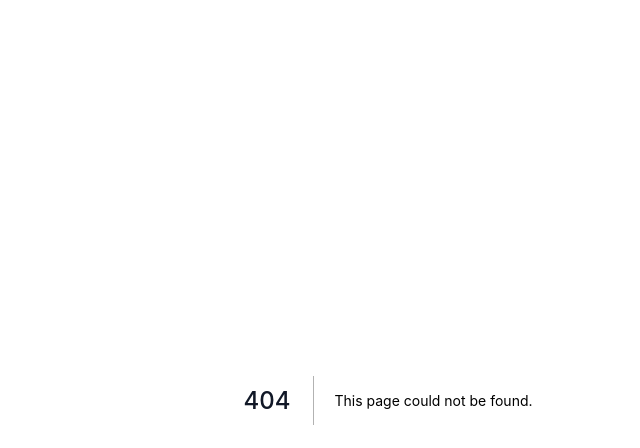
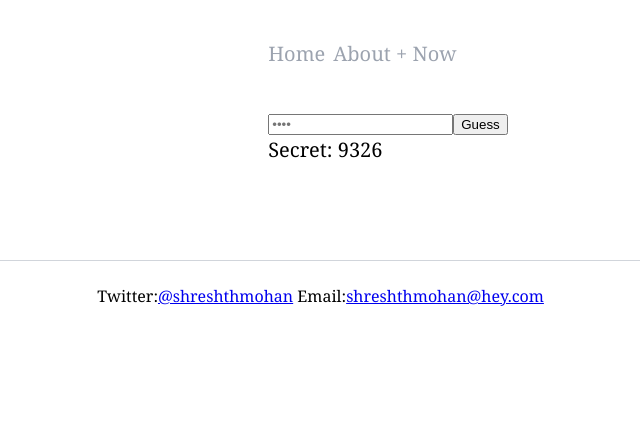
Before and after one commit to shreshthmohan/next-blog, a Next.js app: page /bullsandcows in a window 1280 px wide. Before the commit this address had no page. Shown: the top 448 px of the page, without its empty margins (252-892 px from the left). Built offline with nearby package versions, Linux system fonts and the light colour scheme.

Commit message:
bulls and cows, layout, styling

```diff
--- /dev/null
+++ b/components/BullsAndCows/checkGuess.ts
@@ -0,0 +1,16 @@
+export function checkGuess(targetGuess: string, currentGuess: string) {
+  // both arguments should be pre-validated
+  // 1. same length
+  // 2. same chosen format (number vs number ...)
+
+  let bulls = 0
+  let cows = 0
+  for (let i = 0; i < currentGuess.length; i++) {
+    if (targetGuess[i] === currentGuess[i]) {
+      bulls++
+    } else if (targetGuess.indexOf(currentGuess[i]) > -1) {
+      cows++
+    }
+  }
+  return { bulls, cows }
+}
--- /dev/null
+++ b/components/BullsAndCows/genRandom.ts
@@ -0,0 +1,21 @@
+export function generateRandomNumber(digits: number = 4): string {
+  // digits: cannot be more than 10
+
+  // between 0 and 1 (can't be one)
+  // between 0 and 9 (both inclusive)
+  if (digits > 10) {
+    // TODO validation at input also
+    return
+  }
+  const numArr = []
+  numArr.push(Math.floor(Math.random() * 10))
+
+  while (numArr.length < digits) {
+    let newNum = Math.floor(Math.random() * 10)
+    while (numArr.indexOf(newNum) > -1) {
+      newNum = Math.floor(Math.random() * 10)
+    }
+    numArr.push(newNum)
+  }
+  return numArr.join('')
+}
--- /dev/null
+++ b/components/BullsAndCows/index.tsx
@@ -0,0 +1,99 @@
+import React, { useState, useEffect } from 'react'
+import { generateRandomNumber } from './genRandom'
+import { checkGuess } from './checkGuess'
+
+export function BullsAndCows({ guessLength = 4 }) {
+  const [guessHistory, setGuessHistory] = useState([])
+  const [guess, setGuess] = useState('')
+  const [submitError, setSubmitError] = useState(false)
+  const [secret, setSecret] = useState('')
+
+  // Only to get rid of the mismatch warning.
+  // Could turn off ssr for just this component
+  // 👆🏽 TODO
+  useEffect(() => {
+    console.log('use effect running')
+    setSecret(generateRandomNumber(guessLength))
+  }, [guessLength])
+
+  const submitErrorMessage = `Make a guess that has ${guessLength} digits`
+  const formatHint = ({ bulls, cows }) => `${bulls}B ${cows}C`
+  const checkWin = ({ bulls }) => bulls === guessLength
+
+  const resetGame = () => {
+    setGuessHistory([])
+    setGuess('')
+    setSubmitError(false)
+    setSecret(generateRandomNumber(guessLength))
+  }
+
+  const handleGuessChange = (e: React.ChangeEvent<HTMLInputElement>) => {
+    setSubmitError(false)
+    // validate: number should be a number of 1 to guessLength digits while typing
+    // other characters will be ignored
+    // for guessLength = 4, /\d{0,4}/
+    const uptoGuessLength = new RegExp(`^\\d{0,${guessLength}}$`)
+    const guessValue = e.target.value
+    const valid = uptoGuessLength.test(guessValue)
+
+    if (valid) {
+      setGuess(guessValue)
+    }
+  }
+
+  const handleGuessSubmit = (e: React.SyntheticEvent) => {
+    e.preventDefault()
+    setSubmitError(false)
+
+    const target = e.target as typeof e.target & {
+      guess: { value: string }
+    }
+
+    const guessValue = target.guess.value
+    // Can't submit if the guess isn't a number with guessLength digits
+    // for guessLength = 4, /\d{4}/
+    const exactlyGuessLength = new RegExp(`^\\d{${guessLength}}$`)
+    const valid = exactlyGuessLength.test(guessValue)
+    if (valid) {
+      setGuessHistory([
+        ...guessHistory,
+        { value: guessValue, hint: checkGuess(secret, guessValue) },
+      ])
+    } else {
+      setSubmitError(true)
+    }
+  }
+
+  const won = guessHistory.length
+    ? checkWin(guessHistory[guessHistory.length - 1].hint)
+    : false
+
+  return (
+    <div>
+      <div>
+        {guessHistory.map((g, i) => (
+          <div key={i}>
+            <span>{g.value}</span>-<span>{formatHint(g.hint)}</span>
+          </div>
+        ))}
+      </div>
+      <form onSubmit={handleGuessSubmit}>
+        <input
+          type="number"
+          placeholder={Array.from({ length: guessLength }, () => '•').join('')}
+          name="guess"
+          value={guess}
+          onChange={handleGuessChange}
+        />
+        <button>Guess</button>
+        <div>{submitError && submitErrorMessage}</div>
+        <div>Secret: {secret}</div>
+        {won && <button onClick={resetGame}>Play another around</button>}
+        {won &&
+          `You figured out the secret number in ${guessHistory.length} ${
+            guessHistory.length === 1 ? 'try' : 'tries'
+          }.`}
+      </form>
+    </div>
+  )
+}
--- a/components/Container.tsx
+++ b/components/Container.tsx
@@ -1,12 +1,27 @@
 import Head from "next/head";
-
+import Link from "next/link";
 import { useRouter } from "next/router";
-// import { useState, useEffect } from "react";
 import Footer from "./Footer";
 
 const siteRoot = "https://shreshth.dev";
 const siteName = "Shreshth Mohan";
 const twitterHandle = "@shreshthmohan";
+
+function NavLink({ href, text }) {
+  const router = useRouter();
+  const isActive = router.asPath === href;
+
+  return (
+    <Link href={href}>
+      <a
+        className={`${isActive ? "text-gray-600 " : "text-gray-400 "}
+           font-normal text-xl hover:text-gray-500 no-underline hover:underline decoration-gray-500 underline-offset-2 mr-2`}
+      >
+        {text}
+      </a>
+    </Link>
+  );
+}
 
 export default function Container(props) {
   const { children, ...customMeta } = props;
@@ -14,7 +29,6 @@ export default function Container(props) {
   const meta = {
     title: "Shreshth Mohan",
     description: "Web developer",
-    // image: "",
     type: "website",
     ...customMeta,
   };
@@ -43,17 +57,24 @@ export default function Container(props) {
       </Head>
       <div className="flex flex-col min-h-full">
         <div className="mx-auto max-w-prose pt-10">
-          <header>
-            {/* TODO: skip to content */}
-            <nav>
+          <header className="relative">
+            <a className="skip-to-content" href="#main-content">
+              Skip navigation
+            </a>
+            <nav role="navigation">
               <span>
-                {/* <a href="/">Home</a> */}
-                {/* <a href="/about/">About + Now</a> */}
+                {/* TODO test a11y */}
+                <NavLink href="/" text="Home" />
+                <NavLink href="/about" text="About + Now" />
+                {/* blog */}
+                {/* projects */}
+                {/* snippets/components */}
+                {/* tools/uses */}
               </span>
             </nav>
           </header>
 
-          <main id="skip" className="md:pt-10 md:pb-24">
+          <main id="main-content" className="md:pt-10 md:pb-24">
             {children}
           </main>
         </div>
--- /dev/null
+++ b/pages/bullsandcows.tsx
@@ -0,0 +1,13 @@
+import Container from 'components/Container'
+import { NextPage } from 'next'
+import { BullsAndCows } from 'components/BullsAndCows'
+
+const BNC: NextPage = () => {
+  return (
+    <Container>
+      <BullsAndCows />
+    </Container>
+  )
+}
+
+export default BNC
--- a/pages/index.tsx
+++ b/pages/index.tsx
@@ -1,63 +1,19 @@
+import Container from "components/Container";
 import type { NextPage } from "next";
 import Head from "next/head";
 import Image from "next/image";
 
 const Home: NextPage = () => {
   return (
-    <div>
-      <Head>
-        <title>Create Next App</title>
-        <meta name="description" content="Generated by create next app" />
-        <link rel="icon" href="/favicon.ico" />
-      </Head>
-
-      <main>
-        <h1 className="text-red-500">
-          Welcome to <a href="https://nextjs.org">Next.js!</a>
-        </h1>
-
-        <p>
-          Get started by editing <code>pages/index.tsx</code>
-        </p>
-
-        <div>
-          <a href="https://nextjs.org/docs">
-            <h2>Documentation &rarr;</h2>
-            <p>Find in-depth information about Next.js features and API.</p>
-          </a>
-
-          <a href="https://nextjs.org/learn">
-            <h2>Learn &rarr;</h2>
-            <p>Learn about Next.js in an interactive course with quizzes!</p>
-          </a>
-
-          <a href="https://github.com/vercel/next.js/tree/canary/examples">
-            <h2>Examples &rarr;</h2>
-            <p>Discover and deploy boilerplate example Next.js projects.</p>
-          </a>
-
-          <a href="https://vercel.com/new?utm_source=create-next-app&utm_medium=default-template&utm_campaign=create-next-app">
-            <h2>Deploy &rarr;</h2>
-            <p>
-              Instantly deploy your Next.js site to a public URL with Vercel.
-            </p>
-          </a>
-        </div>
-      </main>
-
-      <footer>
-        <a
-          href="https://vercel.com?utm_source=create-next-app&utm_medium=default-template&utm_campaign=create-next-app"
-          target="_blank"
-          rel="noopener noreferrer"
-        >
-          Powered by{" "}
-          <span>
-            <Image src="/vercel.svg" alt="Vercel Logo" width={72} height={16} />
-          </span>
-        </a>
-      </footer>
-    </div>
+    <Container>
+      <h1>Shreshth Mohan</h1>
+      <p>JavaScript Developer</p>
+      <p>Building applications and data visualisations for the web</p>
+      <h2>Featured Work</h2>
+      <h3>Projects</h3>
+      <h3>Snippets</h3>
+      <h3></h3>
+    </Container>
   );
 };
 
--- a/styles/globals.css
+++ b/styles/globals.css
@@ -46,3 +46,7 @@
 .article-body *:hover > .intra-page-link:after {
   @apply text-gray-500;
 }
+
+.skip-to-content {
+  @apply absolute px-4 py-3  transform -translate-y-12 -left-1/4 focus:top-0 focus:translate-y-0 -top-8;
+}
```
Also changed, not shown: .prettierrc.js (added).
